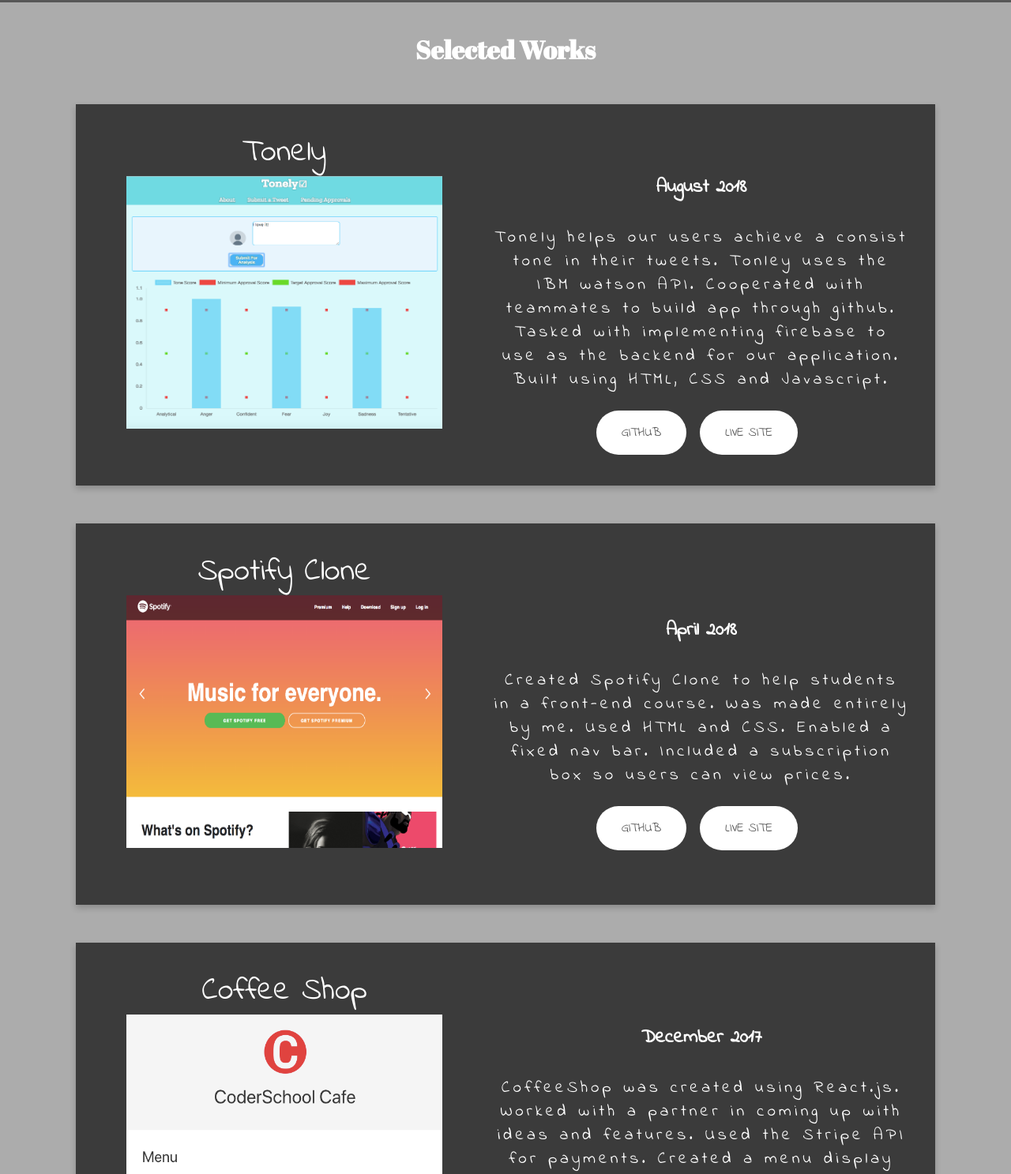
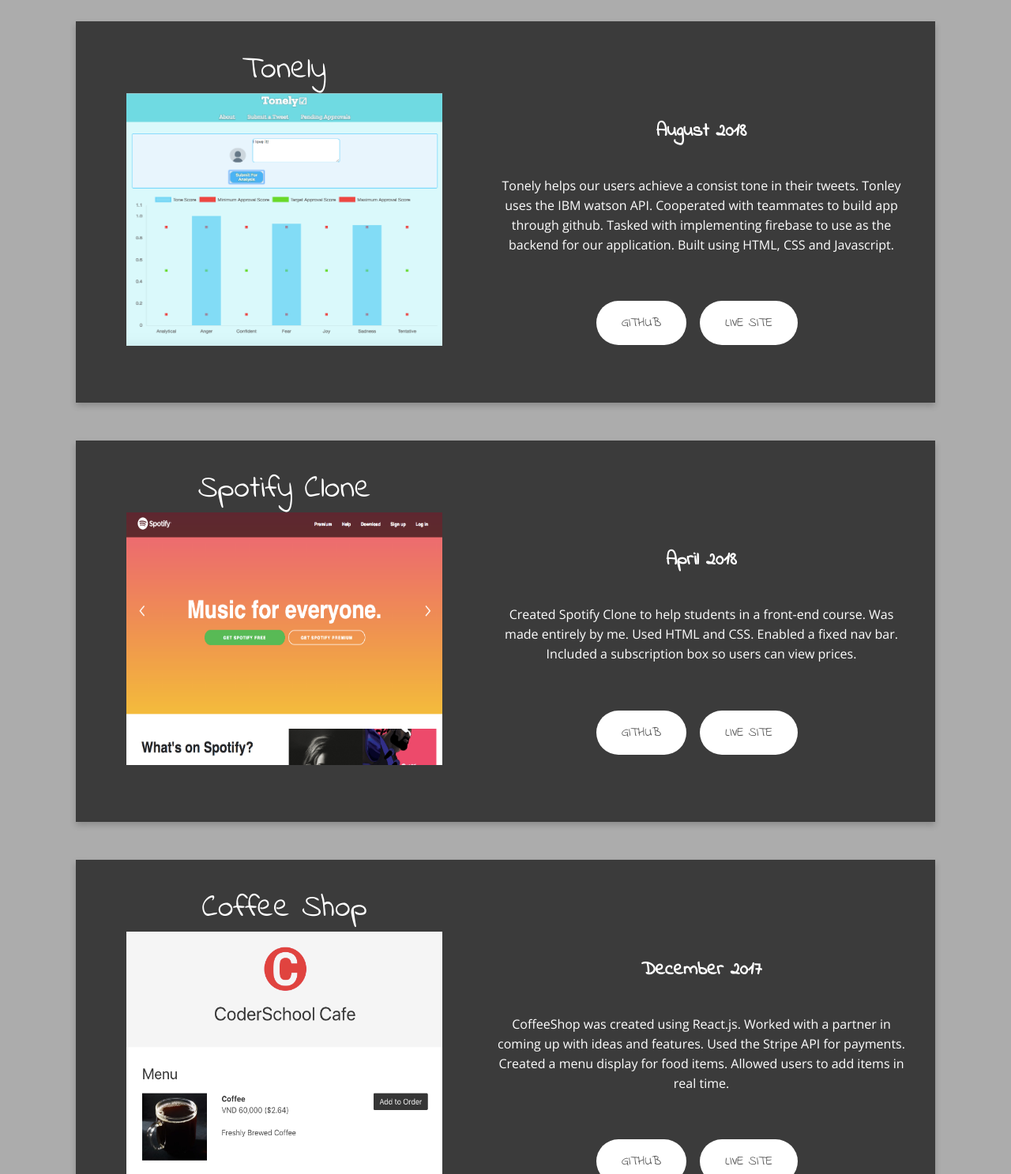
Before and after one commit to achoi2/portfolio, a plain HTML site: page index.html in a window 1280 px wide. Shown: the part 1313-2800 px from the top of the page at 79% size. Drawn offline with nearby package versions, Linux system fonts and the light colour scheme.

Commit message:
edited font

```diff
--- a/index.html
+++ b/index.html
@@ -7,6 +7,7 @@
     <meta http-equiv="X-UA-Compatible" content="ie=edge">
     <link rel="stylesheet" href="styles.css">
     <link href="https://fonts.googleapis.com/css?family=Abril+Fatface" rel="stylesheet">
+    <link href="https://fonts.googleapis.com/css?family=Open+Sans:300,400" rel="stylesheet">
     <link href="https://fonts.googleapis.com/css?family=Indie+Flower" rel="stylesheet">
     <title>Andrew Choi</title>
     <link rel="shortcut icon" href="./media/favicon.ico" type="image/x-icon">
@@ -57,10 +58,10 @@
                     <img src="./media/Tonely.png" alt="Tonely" class="web-image">
                 </div>
                 <div class="content-container">
-                    <h2 class="project-date">
-                        August 2018
-                    </h2>
-                    <span class="paragraph-text">
+                    <div class="project-date">
+                        <h2>August 2018</h2>
+                    </div>
+                    <span class="project-text">
                         Tonely helps our users achieve a consist tone in their tweets. Tonley uses the IBM watson API. Cooperated with teammates
                         to build app through github. Tasked with implementing firebase to use as the backend for our application.
                         Built using HTML, CSS and Javascript.
@@ -82,10 +83,10 @@
                     <img src="./media/spotify.png" alt="Spotify" class="web-image">
                 </div>
                 <div class="content-container">
-                    <h2 class="project-date">
-                        April 2018
-                    </h2>
-                    <span class="paragraph-text">
+                    <div class="project-date">
+                        <h2>April 2018</h2>
+                    </div>
+                    <span class="project-text">
                         Created Spotify Clone to help students in a front-end course. Was made entirely by me. Used HTML and CSS. Enabled a fixed
                         nav bar. Included a subscription box so users can view prices.
                     </span>
@@ -104,10 +105,10 @@
                     <img src="./media/coffee.png" alt="coffee" class="web-image">
                 </div>
                 <div class="content-container">
-                    <h2 class="project-date">
-                        December 2017
-                    </h2>
-                    <span class="paragraph-text">
+                    <div class="project-date">
+                        <h2>December 2017</h2>
+                    </div>
+                    <span class="project-text">
                         CoffeeShop was created using React.js. Worked with a partner in coming up with ideas and features. Used the Stripe API for
                         payments. Created a menu display for food items. Allowed users to add items in real time.
                     </span>
@@ -127,10 +128,10 @@
                     <img src="./media/searchflix.png" alt="SearchFlix" class="web-image">
                 </div>
                 <div class="content-container">
-                    <h2 class="project-date">
-                        November 2017
-                    </h2>
-                    <span class="paragraph-text">
+                    <div class="project-date">
+                        <h2>November 2017</h2>
+                    </div>
+                    <span class="project-text">
                         SearchFlix is an app built with React.js. Uses the movie database api. Was made entirely by me. Used Bulma and Bloomer for
                         styling. Users can view a list of current movies playing in theaters. Users can also search movie
                         results via a search bar.
--- a/styles.css
+++ b/styles.css
@@ -12,11 +12,6 @@ body {
     font-family: 'Abril Fatface', cursive;
     background-color: rgb(255, 255, 255);
     color: rgb(255, 255, 255);
-}
-
-.paragraph-text {
-    font-size: 1.3em;
-    letter-spacing: .2em;
 }
 
 /*******************************
@@ -87,17 +82,18 @@ nav {
 .intro-content {
     color: #ffffff;
     padding-top: 5em;
+    padding-left: 1.2em;
 }
 
 .intro-main {
     display: block;
-    font-size: 4em;
+    font-size: 2.3em;
     font-weight: 400;
 }
 
 .intro-sub {
     display: block;
-    font-size: 2em;
+    font-size: 1.3em;
     font-weight: 400;
     padding-top: 3.5em;
 }
@@ -131,6 +127,11 @@ nav {
     padding-bottom: 3em;
 }
 
+.paragraph-text {
+    font-size: 1em;
+    font-family: 'Open Sans', sans-serif;
+}
+
 /*******************************
 		SELECTED WORK STYLES
 *******************************/
@@ -158,6 +159,7 @@ nav {
     box-shadow: 0 4px 8px 0 rgba(0, 0, 0, 0.2);
     transition: 0.3s;
     height: 60%;
+    width: 100%;
     background-color: #3b3b3b;
     text-align: center;
 }
@@ -172,12 +174,17 @@ nav {
 }
 
 .project-date {
-    margin-bottom: 1.3em;
+    margin-bottom: 2.5em;
+}
+
+.project-text {
+    font-size: 1em;
+    font-family: 'Open Sans', sans-serif;
 }
 
 .web-image {
-    width: 25em;
-    height: 20em;
+    width: 24em;
+    height: 19em;
 }
 
 .content-container {
@@ -185,7 +192,7 @@ nav {
 }
 
 .website-btn {
-    margin-top: 1.5em;
+    margin-top: 3.6em;
     text-transform: uppercase;
     text-decoration: none;
     background-color: #ffffff;
@@ -273,6 +280,19 @@ nav {
         background-color: #c2c2c2;
         color: black;
     }
+
+    .intro-main {
+        font-size: 4em;
+    }
+
+    .intro-sub {
+        font-size: 2em;
+    }
+
+    .web-image {
+        width: 25em;
+        height: 20em;
+    }
 }
 
 @media (min-width: 1000px) {
```
Also changed, not shown: 1 other file.
